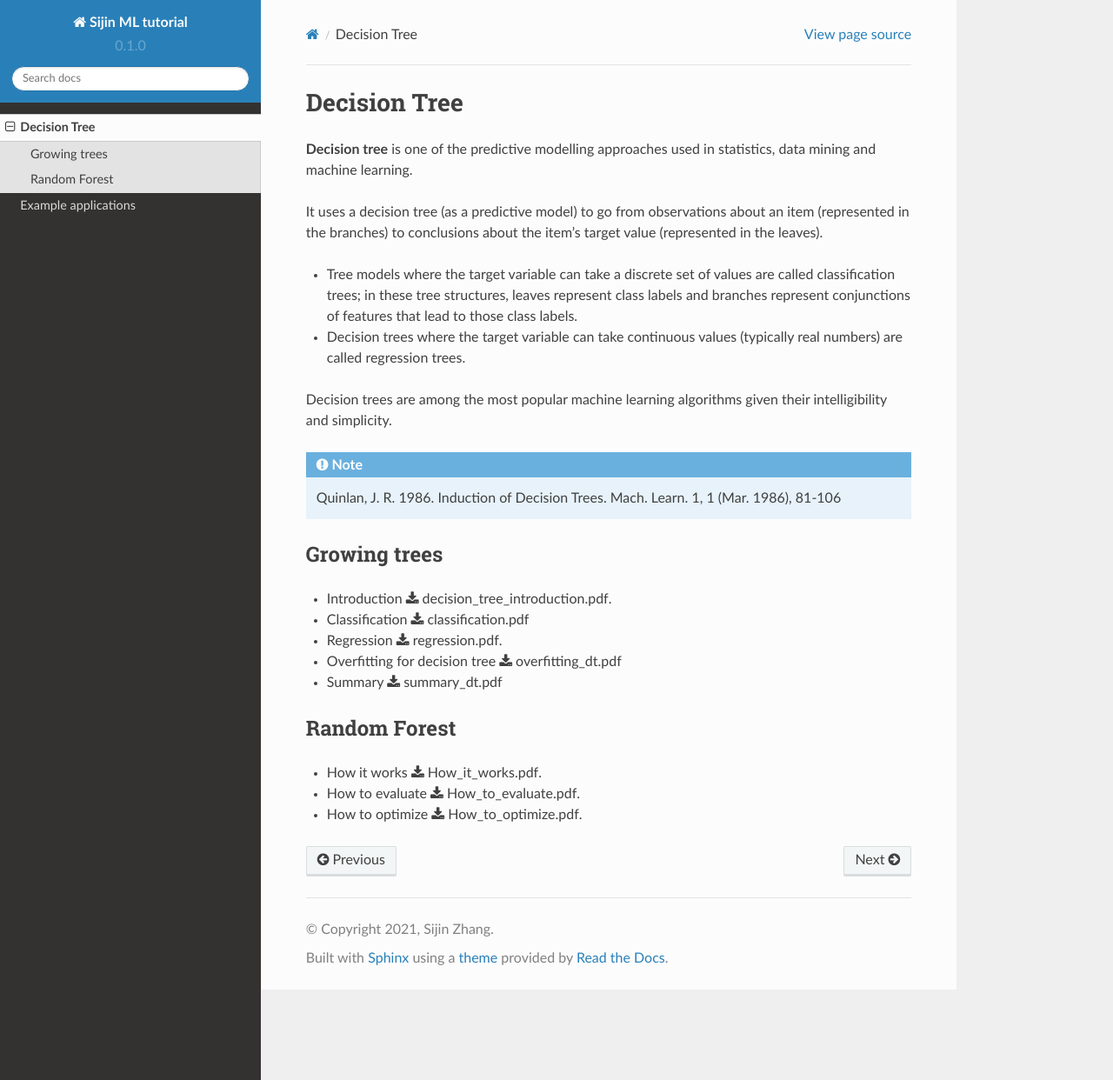
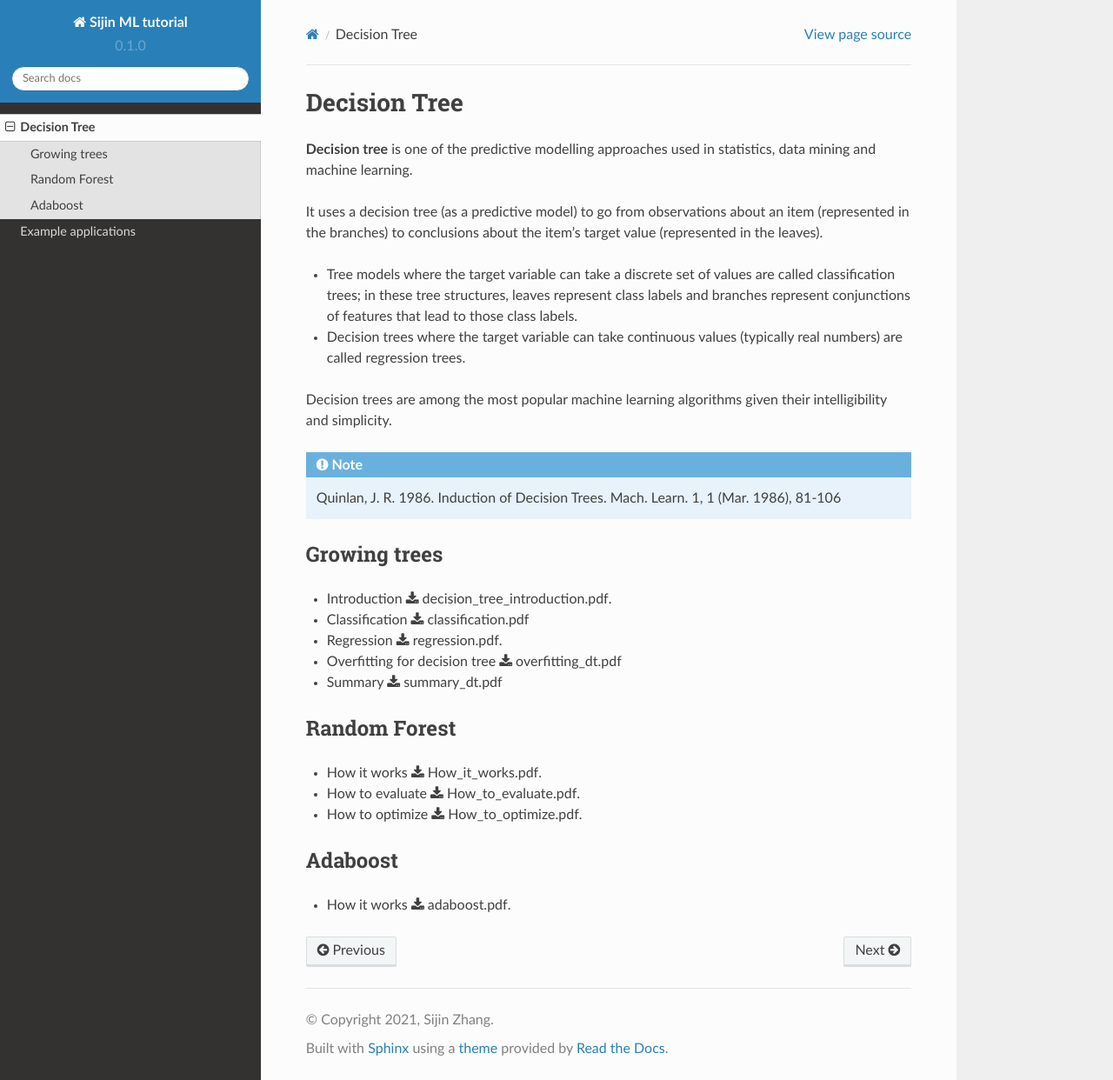
Before and after one commit to jzanetti/Sijin_ML, a Sphinx documentation site: the page built from docs/source/decision_tree/decision_tree.rst, in a window 1280 px wide and 1242 px high. Shown: the whole window at 87% size. Built offline with Sphinx 7.4.7 and the Read the Docs theme 2.0.0, drawn with Linux system fonts in a browser that asks for light colours.

Commit message:
Update decision_tree.rst

```diff
--- a/docs/source/decision_tree/decision_tree.rst
+++ b/docs/source/decision_tree/decision_tree.rst
@@ -28,3 +28,7 @@ Random Forest
 * How it works :download:`How_it_works.pdf <pdf/rf_how_it_works.pdf>`.
 * How to evaluate :download:`How_to_evaluate.pdf <pdf/rf_how_to_evaluate.pdf>`.
 * How to optimize :download:`How_to_optimize.pdf <pdf/rf_how_to_optimize.pdf>`.
+
+Adaboost
+--------
+* How it works :download:`adaboost.pdf <pdf/adaboost.pdf>`.
```
